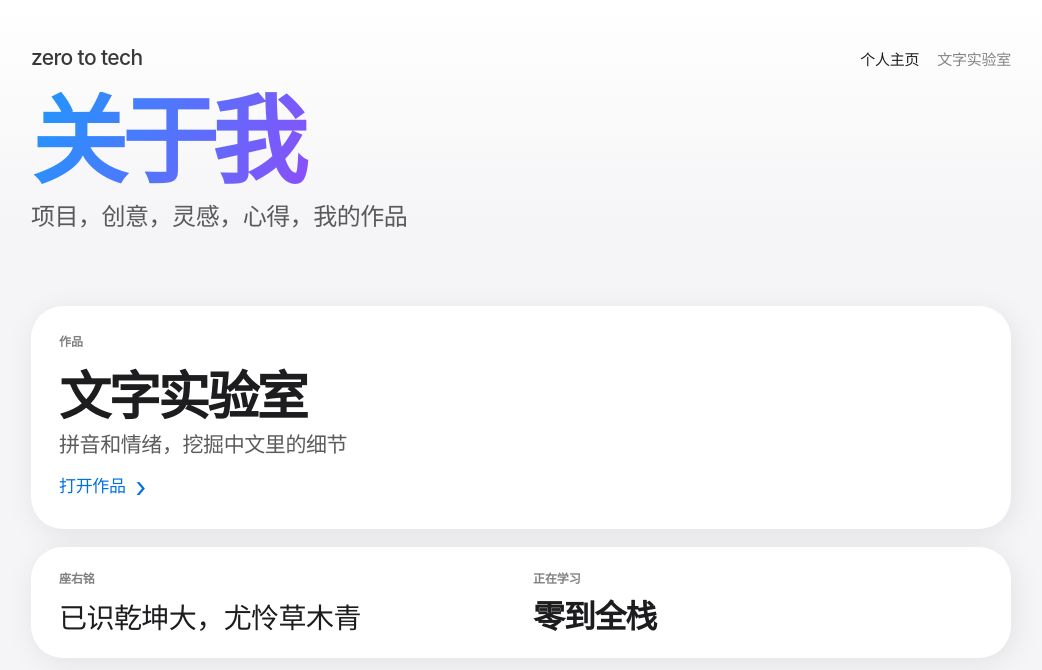
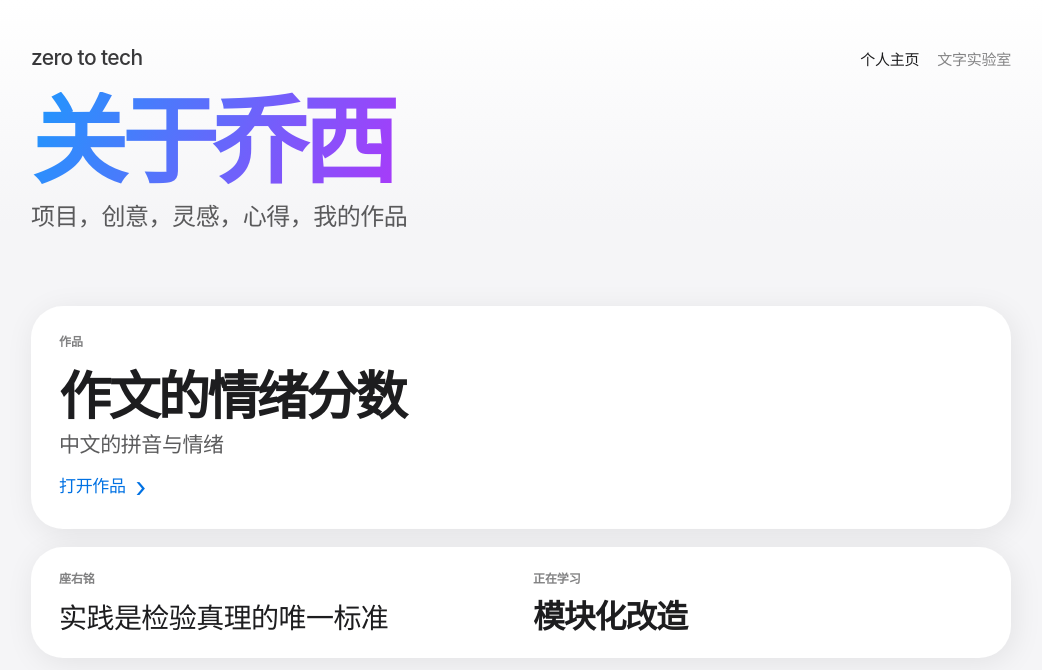
Before and after one commit to JoeyJ609/zero-to-tech, a plain HTML site: page index.html in a window 1280 px wide. Shown: the whole page, without its empty margins (119-1161 px from the left). Drawn offline with nearby package versions, Linux system fonts and the light colour scheme.

Commit message:
改了网页里的文字

```diff
--- a/index.html
+++ b/index.html
@@ -30,7 +30,7 @@
                 </nav>
               </div>
               <div class="hero-copy">
-                <h1 class="hero-display">关于我</h1>
+                <h1 class="hero-display">关于乔西</h1>
                 <p class="hero-subtitle">项目，创意，灵感，心得，我的作品</p>
               </div>
             </article>
@@ -38,8 +38,8 @@
 
             <article class="panel panel-full featured-work-panel card">
               <p class="section-kicker">作品</p>
-              <p class="featured-title">文字实验室</p>
-              <p class="featured-copy">拼音和情绪，挖掘中文里的细节</p>
+              <p class="featured-title">作文的情绪分数</p>
+              <p class="featured-copy">中文的拼音与情绪</p>
               <a class="featured-link" href="text-lab.html">
                 <span class="featured-link-label">打开作品</span>
                 <span class="arrow">›</span>
@@ -49,11 +49,11 @@
             <article class="panel panel-full identity-panel card">
               <div class="identity-item">
                 <p class="section-kicker">座右铭</p>
-                <p class="identity-value identity-quote">已识乾坤大，尤怜草木青</p>
+                <p class="identity-value identity-quote">实践是检验真理的唯一标准</p>
               </div>
               <div class="identity-item">
                 <p class="section-kicker">正在学习</p>
-                <p class="identity-value">零到全栈</p>
+                <p class="identity-value">模块化改造</p>
               </div>
             </article>
 
```
Also changed, not shown: text-lab.html (+2 -2 lines).
